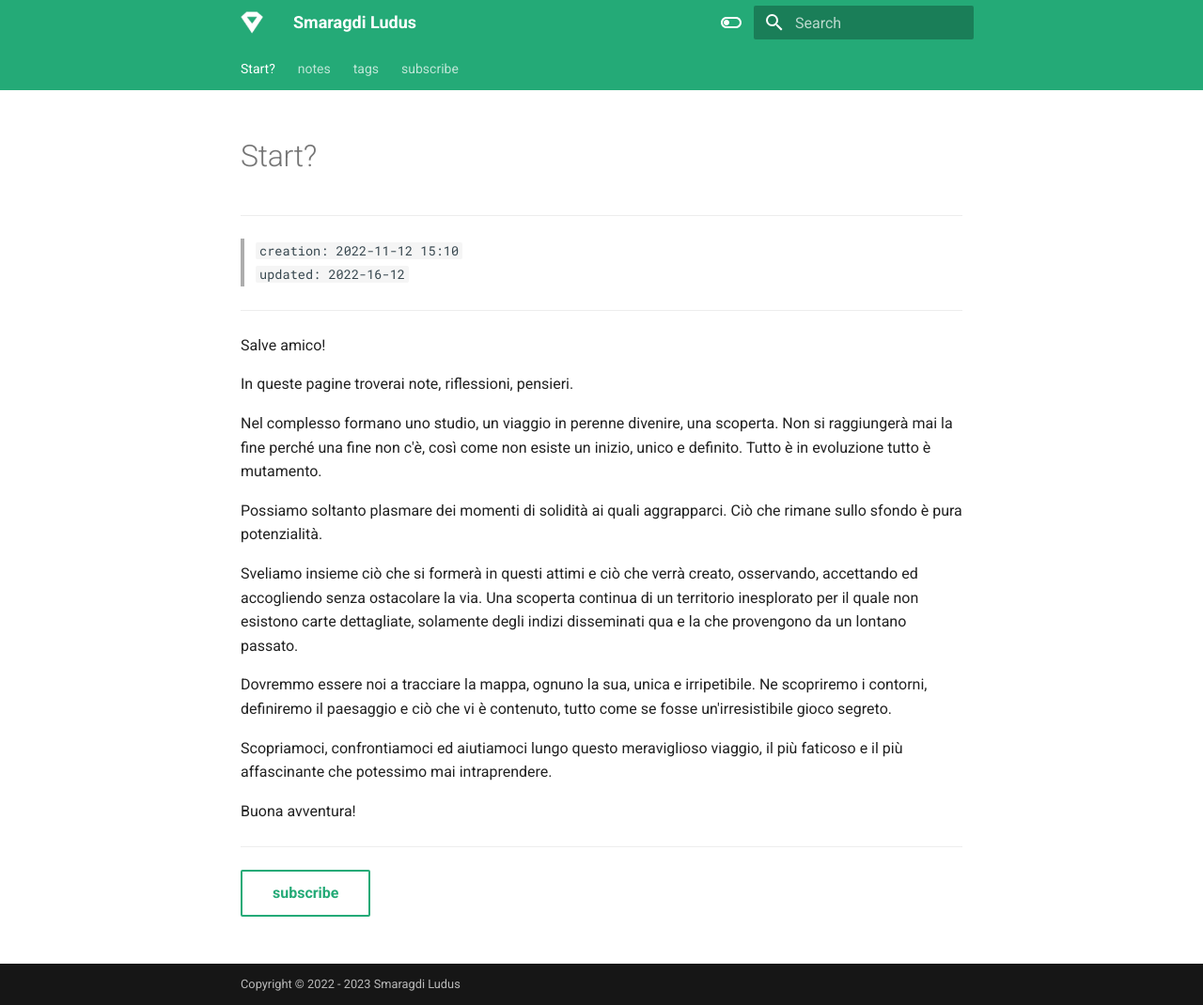
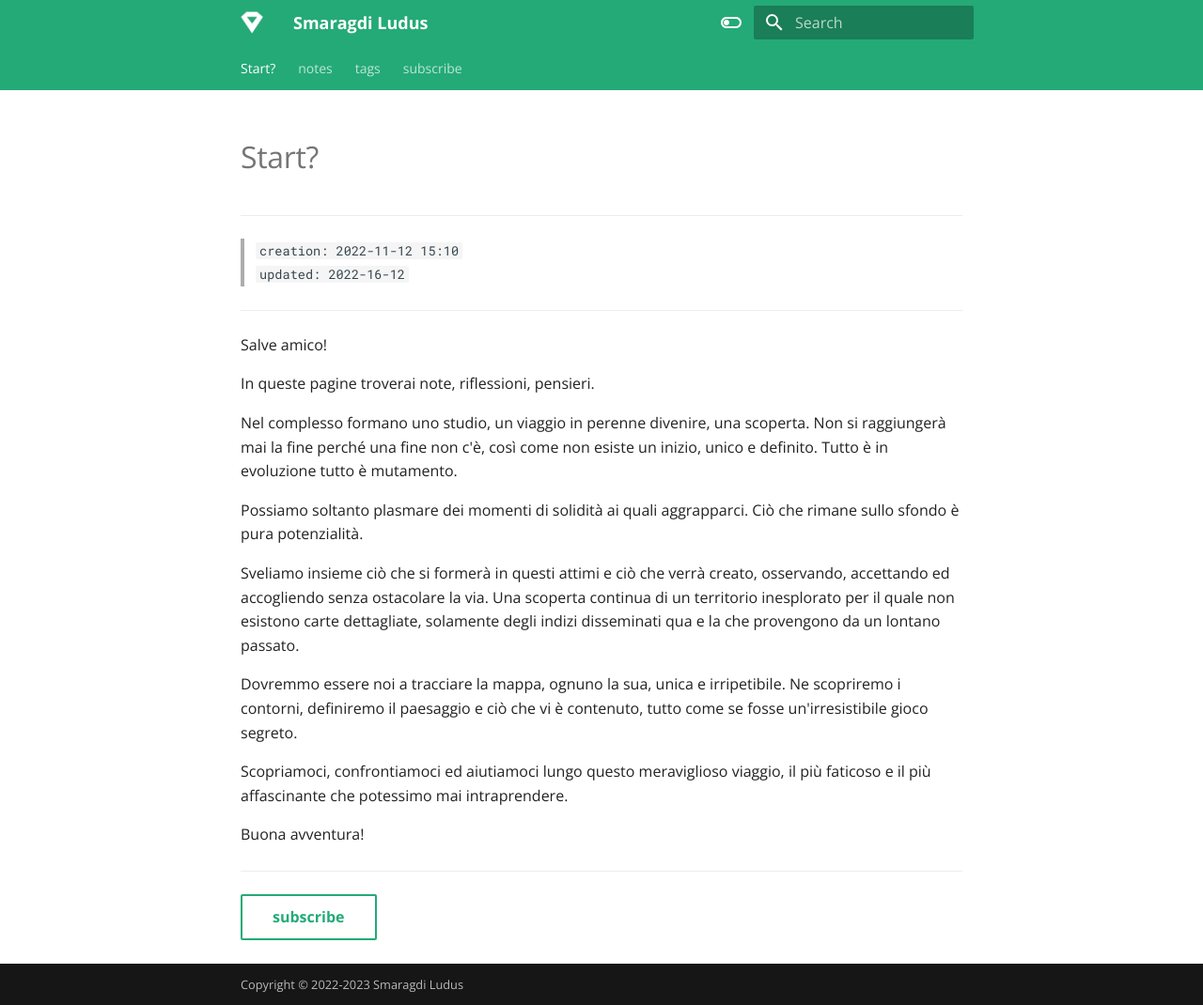
Before and after one commit to smaragdiludus/smaragdiludus.github.io, an MkDocs documentation site: the page built from docs/index.md, in a window 1280 px wide and 1070 px high. Shown: the whole window at 94% size. Built offline with MkDocs 1.6.1 and Material for MkDocs 9.7.7, drawn with Linux system fonts in a browser that asks for light colours; some of the changed lines change nothing that is shown.

Commit message:
02/07/23

```diff
--- a/mkdocs.yml
+++ b/mkdocs.yml
@@ -7,6 +7,7 @@ theme:
       #text: Cousine
       #text: Fira Code
       #text: Oxygen Mono
+      text: Open Sans
 
     favicon: images/favicon_2.png
     logo: images/favicon_totalwhite.png
@@ -81,7 +82,7 @@ extra:
   #Rimuove logo Made with Material for MkDocs
   generator: false
 
-copyright: Copyright © 2022 - 2023 Smaragdi Ludus
+copyright: Copyright © 2022-2023 Smaragdi Ludus
 
 plugins:
   - search
```
